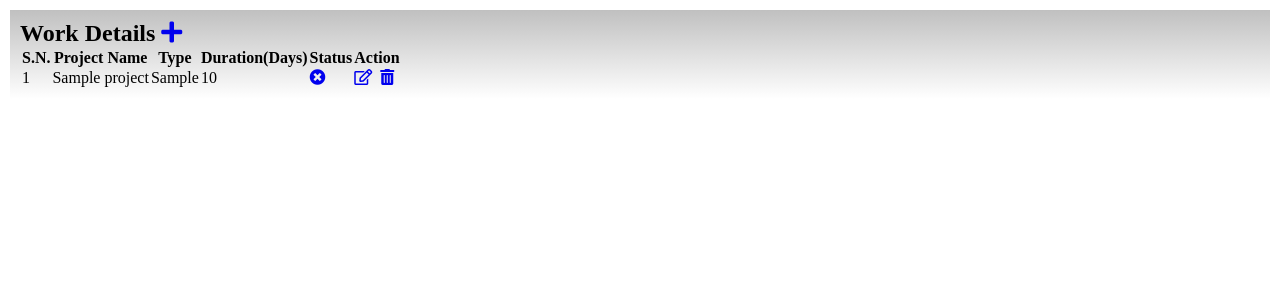
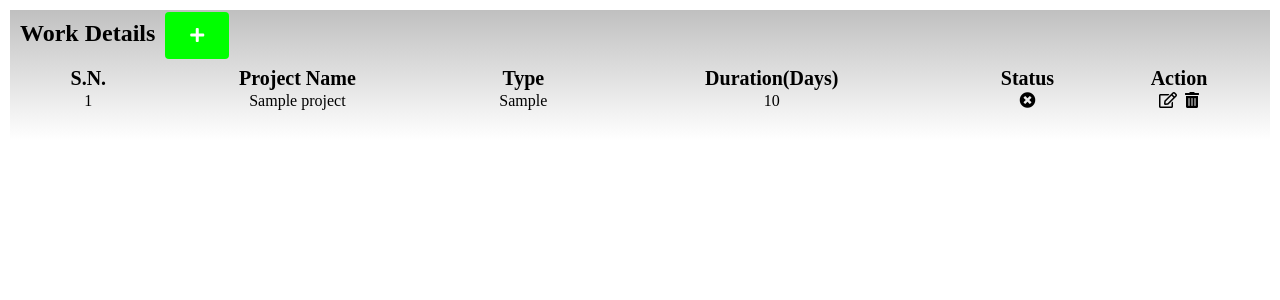
Before and after one commit to sharad52/Work_Management_System, a Django app: template templates/index.html in a window 1280 px wide. Shown: the part 57-357 px from the top of the page. Run offline with Django 3.2, Linux system fonts and the light colour scheme; the template is opened without the code that fills it: most values are stand-ins (such as "Sample title", 1, 10 or a date in 2020).

Commit message:
final commit

```diff
--- a/static/css/style.css
+++ b/static/css/style.css
@@ -19,3 +19,59 @@ nav h2 {
 	margin: 10px;
 
 }
+
+/*designing fontawesome icons*/
+i.far,i.fas {
+	font-size: 16px;
+	text-decoration: none;
+	color: rgba(0, 0, 0, 1.0);
+}
+
+.action-btn-danger {
+	color: #fff;
+	border: none;
+	outline: none;
+	border-radius: 4px;
+	background: #ff0000;
+	padding: 15px 25px;
+	text-align: center;
+	cursor: pointer;
+	font-size: 16px;
+	margin: 2px 4px;
+
+}
+.action-btn-success {
+	color: #fff;
+	border: none;
+	outline: none;
+	border-radius: 4px;
+	background: #00ff00;
+	padding: 15px 25px;
+	text-align: center;
+	text-decoration: none;
+	cursor: pointer;
+	font-size: 16px;
+	margin: 2px 4px;
+}
+.action-btn-info {
+	color: #fff;
+	border: none;
+	outline: none;
+	border-radius: 4px;
+	background: #33FCFF ;
+	padding: 15px 25px;
+	text-align: center;
+	cursor: pointer;
+	font-size: 16px;
+	margin: 2px 4px;
+}
+table {
+	padding: 10px;
+	margin: 8px;
+	height: auto;
+	width: 100%;
+	text-align: center;
+}
+table th{
+	font-size: 20px;
+}
--- a/templates/index.html
+++ b/templates/index.html
@@ -10,7 +10,7 @@
 			{% endif %}
 		</div>
 		<div class="row">
-			<h2> Work Details <span class="add"><a href="{% url 'SurfaceApp:AddWork' %}"><i class="fas fa-plus"></i></a></span></h2>
+			<h2> Work Details <span class="add"><a class="action-btn-success" href="{% url 'SurfaceApp:AddWork' %}"><i style="color: #fff;" class="fas fa-plus"></i></a></span></h2>
 		</div>
 		<table>
 			<thead>
--- a/templates/pages/add-form.html
+++ b/templates/pages/add-form.html
@@ -4,7 +4,7 @@
 		<h3>{{ action }} Work </h3>
 		<form method="POST">{% csrf_token %}
 			{{ form }}
-			<input type="submit" value="Save">
+			<input type="submit" class="action-btn-success" value="Save">
 		</form>
 	</div>
 
```
Also changed, not shown: templates/pages/delete-form.html (+8 -5 lines), db.sqlite3.
